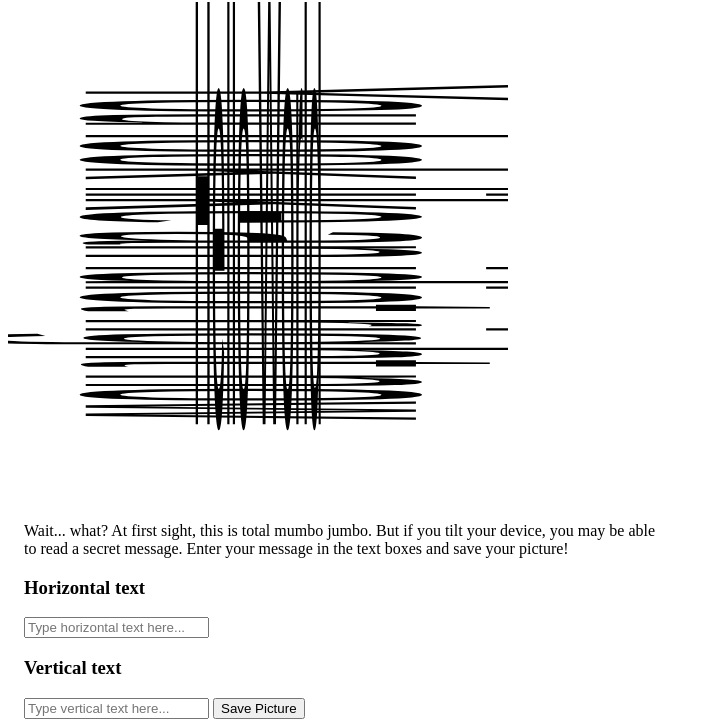
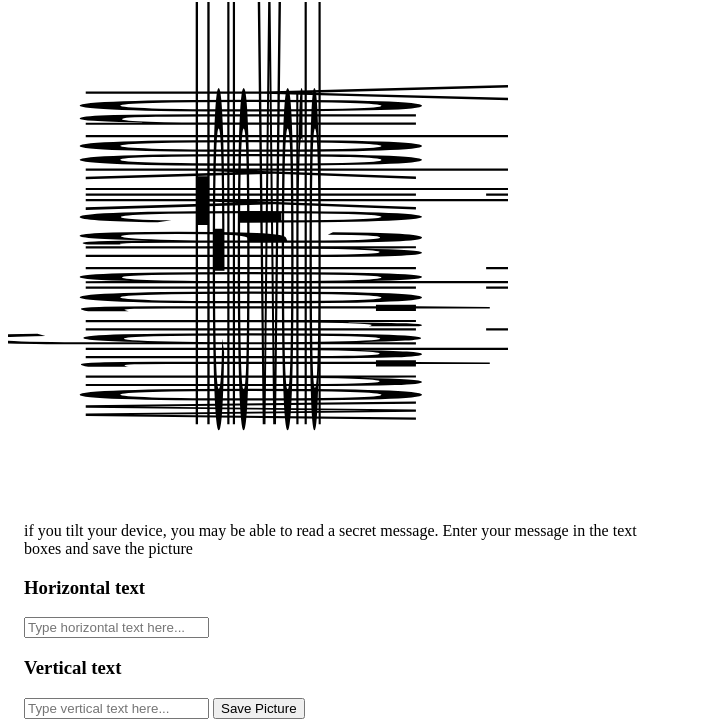
Before and after one commit to farheen05/tilt-to-read, a plain HTML site: page index.html in a window 1280 px wide. Shown: the part 78-800 px from the top of the page, without its empty margins (0-710 px from the left). Drawn offline with Linux system fonts and the light colour scheme.

Commit message:
Update index.html

```diff
--- a/index.html
+++ b/index.html
@@ -17,7 +17,7 @@
             <canvas id="tilt"></canvas>
         </div>
         <div class="col2">
-            <p>Wait... what? At first sight, this is total mumbo jumbo. But if you tilt your device, you may be able to read a secret message. Enter your message in the text boxes and save your picture!</p>
+            <p> if you tilt your device, you may be able to read a secret message. Enter your message in the text boxes and save the picture</p>
 
             <h3>Horizontal text</h3>
             <input type="text" placeholder="Type horizontal text here..." id="hText" />
```
